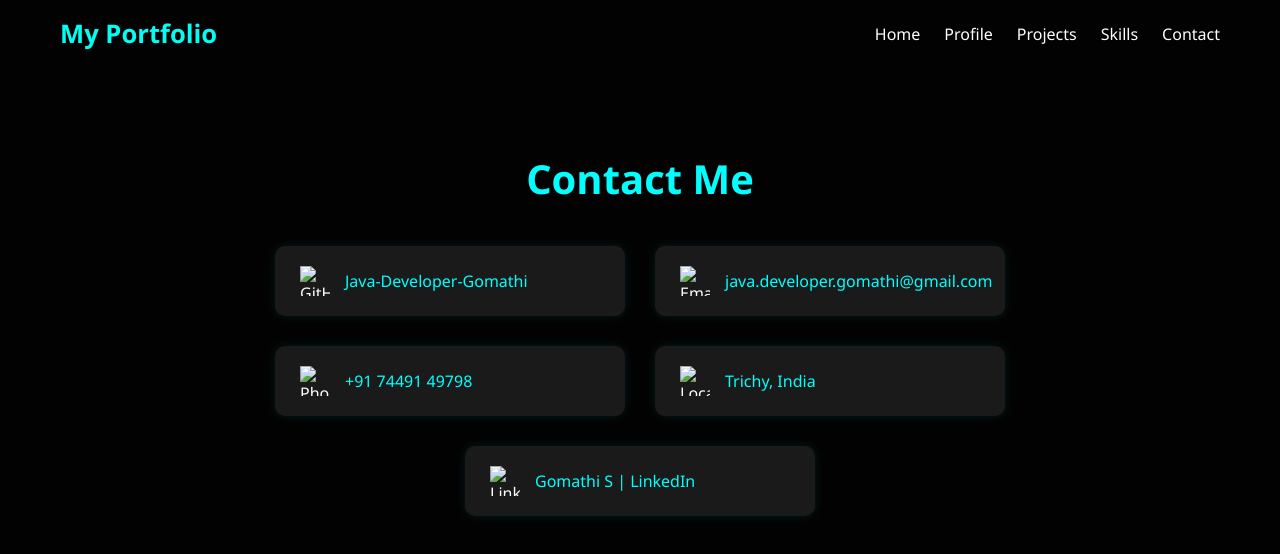
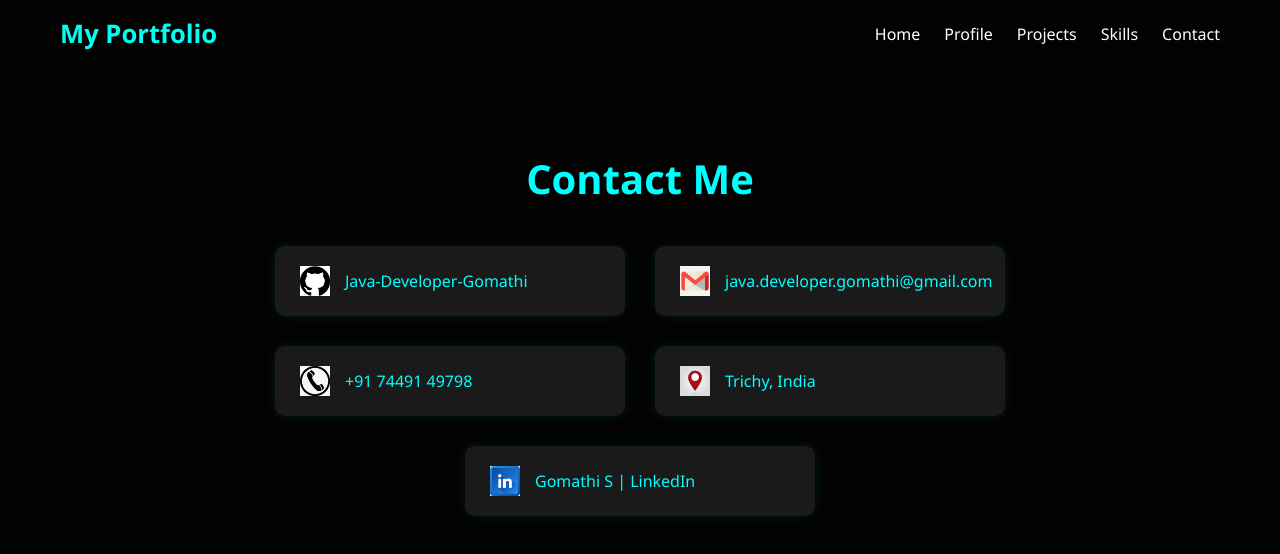
Before and after one commit to Java-Developer-Gomathi/My_Portfolio, a plain HTML site: page contact.html in a window 1280 px wide. Drawn offline with Linux system fonts and the light colour scheme.

Commit message:
contact.html

```diff
--- a/contact.html
+++ b/contact.html
@@ -23,27 +23,27 @@
   <div class="contact-grid">
 
     <div class="contact-item">
-      <img src="assets/icons/github-icon.png" alt="GitHub">
+      <img src="github-icon.png" alt="GitHub">
       <a href="https://github.com/Java-Developer-Gomathi" target="_blank">Java-Developer-Gomathi</a>
     </div>
 
     <div class="contact-item">
-      <img src="assets/icons/email.png" alt="Email">
+      <img src="email.png" alt="Email">
       <a href="mailto:java.developer.gomathi@gmail.com">java.developer.gomathi@gmail.com</a>
     </div>
 
     <div class="contact-item">
-      <img src="assets/icons/phone-icon.png" alt="Phone">
+      <img src="phone-icon.png" alt="Phone">
       <a href="tel:+917449149698">+91 74491 49798</a>
     </div>
 
     <div class="contact-item">
-      <img src="assets/icons/location-icon.png" alt="Location">
+      <img src="location-icon.png" alt="Location">
       <p>Trichy, India</p>
     </div>
 
     <div class="contact-item">
-      <img src="assets/icons/linkedin-icon.png" alt="LinkedIn">
+      <img src="linkedin-icon.png" alt="LinkedIn">
       <a href="www.linkedin.com/in/gomathi-s-655875316" target="_blank">Gomathi S | LinkedIn</a>
     </div>
 
```
